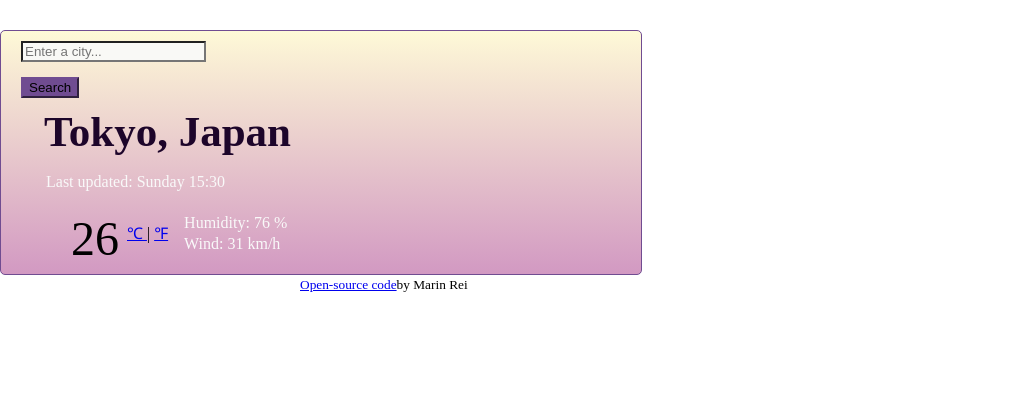
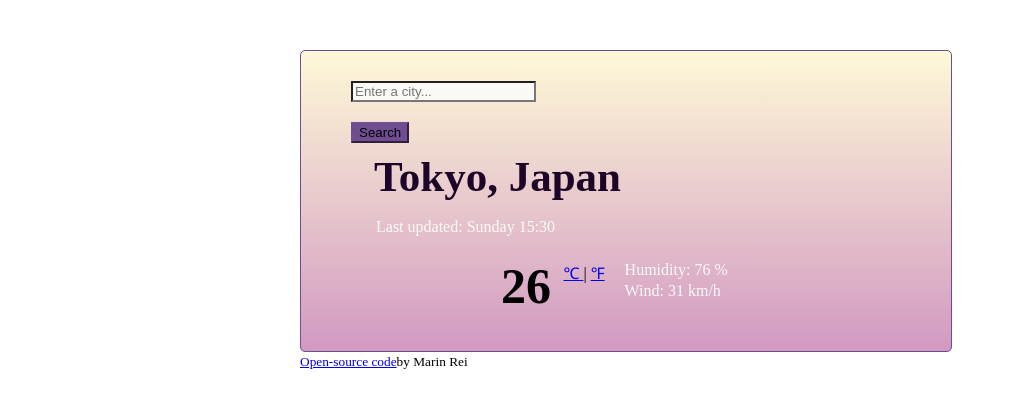
Before and after one commit to mariiiiin913/React-Weather-App, a React (Create React App) app: page / in a window 1280 px wide. Shown: the top 408 px of the page, without its empty margins (0-1015 px from the left). Built offline with nearby package versions, Linux system fonts and the light colour scheme.

Commit message:
Update Weather.css

```diff
--- a/src/Weather.css
+++ b/src/Weather.css
@@ -1,12 +1,8 @@
-img {
-    width: 100px;
-    float: left;
-  }
-  div.weather-app {
+div.weather-app {
     background: linear-gradient(to top, #d299c2 0%, #fef9d7 100%);
     max-width: 600px;
-    margin: 30px 0px 0px 0px;
-    padding: 10px 20px 20px 20px;
+    margin: 50px 0px 0px 300px;
+    padding: 30px 0px 50px 50px;
     border: 1px solid #dadde1;
     border-radius: 5px;
     border-color: #704c91;
@@ -15,7 +11,7 @@ img {
     margin-bottom: 20px;
   }
   .Weather .clearfix.weather-temperature {
-    padding-left: 20px;
+    padding: 1px 1px 1px 120px;
   }
   .Weather .float-left {
     float: left;
@@ -23,7 +19,8 @@ img {
   }
   .Weather .temp {
     position: relative;
-    font-size: 48px;
+    font-weight: 800;
+    font-size: 50px;
     top: -1px;
     left: 20px;
   }
@@ -41,7 +38,7 @@ img {
     text-align: center;
   }
   .Weather .col-3 {
-    padding-top: 15px;
+    padding-top: 20px;
   }
   ul {
     margin: 0;
@@ -61,6 +58,6 @@ img {
   }
   span.units {
     position: relative;
-    padding: 16px;
-    bottom: 17px;
+    padding: 20px;
+    bottom: 25px;
   }
```
